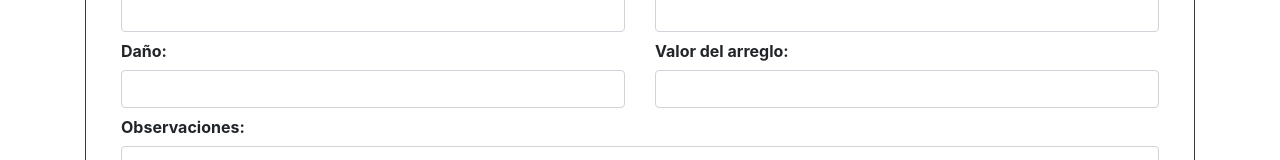
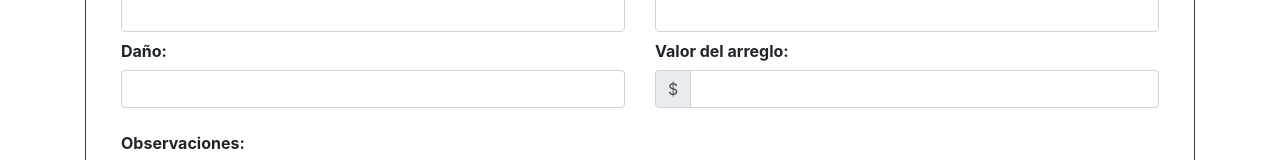
Before and after one commit to DanielParra05/ElectricToolsAngular, an Angular app: page /ordenes/form in a window 1280 px wide. Shown: the part 583-743 px from the top of the page. Built offline with nearby package versions, Linux system fonts and the light colour scheme; no server answers; a web font is replaced by a local one.

Commit message:
Cambio mensajes en pop up

```diff
--- a/src/app/clientes/clientes.component.ts
+++ b/src/app/clientes/clientes.component.ts
@@ -59,7 +59,7 @@ export class ClientesComponent implements OnInit {
             this.clientes = this.clientes.filter(cli => cli !== cliente));
         swalWithBootstrapButtons.fire(
           'Eliminado!',
-          'El cliente ha sido eliminado.',
+          'El cliente '+cliente.nombre+' '+cliente.apellido+' ha sido eliminado.',
           'success'
         );
       }
--- a/src/app/clientes/form.component.ts
+++ b/src/app/clientes/form.component.ts
@@ -36,7 +36,7 @@ export class FormComponent implements OnInit {
     this.clienteService.create(this.cliente).subscribe(
       cliente => {
         this.router.navigate(['/clientes']);
-        swal.fire('Cliente guardado', 'El cliente' + cliente.nombre + ' ha sido creado con exito!', 'success');
+        swal.fire('Cliente guardado', 'El cliente ' + cliente.nombre + ' ha sido creado con exito!', 'success');
       }
     );
   }
@@ -45,7 +45,8 @@ export class FormComponent implements OnInit {
     this.clienteService.update(this.cliente).subscribe(
       json => {
         this.router.navigate(['/clientes']);
-        swal.fire('Cliente actualizado',  `${json.mensaje}: ${json.cliente.nombre}`, 'success');
+       // swal.fire('Cliente actualizado',  `${json.mensaje}: ${json.cliente.nombre}`, 'success');
+       swal.fire('Cliente actualizado',  'Cliente '+this.cliente.nombre+' '+ this.cliente.apellido+' actualizado correctamente!', 'success');
       });
   }
 
--- a/src/app/ordenes/forms.component.html
+++ b/src/app/ordenes/forms.component.html
@@ -83,16 +83,19 @@
           <div class="row">
             <div class="col-sm">
               <label for="danio" style="font-weight: bold;" class="col-form-label">Daño:</label>
-
               <input [(ngModel)]="orden.problemaReportado" type="text" class="form-control" name="danio" required
                 #problemaReportado="ngModel">
             </div>
             <div class="col-sm">
               <label for="valor" style="font-weight: bold;" class="col-form-label">Valor del
                 arreglo:</label>
-
-              <input type="number" [(ngModel)]="orden.valorArreglo" class="form-control" name="valor" required
-                #valorArreglo="ngModel">
+              <div class="input-group mb-3">
+                <div class="input-group-prepend">
+                  <span class="input-group-text" id="basic-addon1">$</span>
+                </div>
+                <input type="number" class="form-control" name="valorArreglo" required
+                  #valorArreglo="ngModel" [(ngModel)]="orden.valorArreglo">
+              </div>
             </div>
           </div>
           <div class="form-group">
--- a/src/app/ordenes/forms.component.ts
+++ b/src/app/ordenes/forms.component.ts
@@ -23,7 +23,7 @@ export class FormsComponent implements OnInit, AfterViewInit {
   }
 
   constructor(private clienteService: ClienteService, private ordenService: OrdenService,
-              private router: Router, private activatedRoute: ActivatedRoute) {
+    private router: Router, private activatedRoute: ActivatedRoute) {
   }
 
   ngOnInit() {
@@ -31,7 +31,7 @@ export class FormsComponent implements OnInit, AfterViewInit {
       clientes => {
         this.listClientes = clientes;
       }
-      );
+    );
     this.cargarOrden();
   }
 
@@ -50,8 +50,8 @@ export class FormsComponent implements OnInit, AfterViewInit {
     this.ordenService.create(this.orden).subscribe(
       orden => {
         this.router.navigate(['/ordenes']);
-        swal.fire('Orden guardada', 'La orden' + orden.id + 'con cliente'
-          + orden.cliente.nombre + ' ha sido creado con exito!', 'success');
+        swal.fire('Orden guardada', 'La orden ' + orden.id + ' para el cliente '
+          + orden.cliente.nombre + ' ' + orden.cliente.apellido + ' ha sido creada con exito!', 'success');
       }
     );
   }
@@ -61,13 +61,13 @@ export class FormsComponent implements OnInit, AfterViewInit {
     this.ordenService.update(this.orden).subscribe(
       json => {
         this.router.navigate(['/ordenes']);
-        swal.fire('Orden actualizada', `${json.mensaje}: ${json.orden.id_orden}`, 'success');
+        swal.fire('Orden actualizada', `Orden ${json.orden.id} actualizada exitosamente`, 'success');
       });
   }
 
   compararCliente(obj1: Cliente, obj2: Cliente): boolean {
     if (obj1 === undefined && obj2 === undefined) {
-        return true;
+      return true;
     }
     return obj1 === undefined || obj2 === undefined || obj1 === null || obj2 === null ? false : obj1.id === obj2.id;
   }
--- a/src/app/ordenes/orden.component.html
+++ b/src/app/ordenes/orden.component.html
@@ -32,8 +32,8 @@
         <button class="btn btn-primary btn-lg" type="button" [routerLink]="['/ordenes/form']">Nueva Orden</button>
       </div>
       <div class="input-group mb-3">
-        <input type="text" [(ngModel)]="campoBusqueda"
-          class="form-control" placeholder="(Nombre, C&#233;dula o N&#186; de Orden)" aria-label="Recipient's username"
+        <input type="text" [(ngModel)]="campoBusqueda" class="form-control"
+          placeholder="(Nombre, C&#233;dula o N&#186; de Orden)" aria-label="Recipient's username"
           aria-describedby="basic-addon2">
         <div class="input-group-append">
           <button class="btn btn-outline-success" (click)='filtrarOrden()' type="button">Buscar</button>
@@ -107,15 +107,25 @@
         <div class="form-group col-sm">
           <label for="valorArreglo" style="font-weight: bold;" class="col-form-label">Valor del arreglo:</label>
           <div class="col-sm-6"></div>
-          <input [(ngModel)]="ordenSalida.valorArreglo" type="number" class="form-control" name="valorArreglo"
-            #valorArreglo="ngModel">
+          <div class="input-group mb-3">
+            <div class="input-group-prepend">
+              <span class="input-group-text" id="basic-addon1">$</span>
+            </div>
+            <input type="number" class="form-control" aria-describedby="basic-addon1" name="valorArreglo"
+              #valorArreglo="ngModel" [(ngModel)]="ordenSalida.valorArreglo">
+          </div>
         </div>
         <div class="form-group col-sm">
           <label for="valorRepuestos" style="font-weight: bold;" class="col-form-label">Valor de los repuestos
             usados:</label>
           <div class="col-sm-6"></div>
-          <input [(ngModel)]="ordenSalida.valorRepuestos" type="number" class="form-control" name="valorRepuestos"
-            #valorRepuestos="ngModel">
+          <div class="input-group mb-3">
+            <div class="input-group-prepend">
+              <span class="input-group-text" id="basic-addon1">$</span>
+            </div>
+            <input type="number" class="form-control" aria-describedby="basic-addon1" name="valorRepuestos"
+              #valorRepuestos="ngModel" [(ngModel)]="ordenSalida.valorRepuestos">
+          </div>
         </div>
         <div class="form-group col-sm">
           <label for="marca" style="font-weight: bold;" class="col-form-label">Fecha de salida:</label>
--- a/src/app/ordenes/orden.component.ts
+++ b/src/app/ordenes/orden.component.ts
@@ -137,7 +137,7 @@ export class OrdenComponent implements OnInit {
     });
     swalWithBootstrapButtons.fire({
       title: 'Estas seguro?',
-      text: `¿Desea eliminar la orden ${orden.nombreArticulo}?`,
+      text: `¿Desea eliminar la orden ${orden.id}?`,
       type: 'warning',
       showCancelButton: true,
       confirmButtonText: 'Si, eliminar!',
@@ -150,7 +150,7 @@ export class OrdenComponent implements OnInit {
             this.ordenes = this.ordenes.filter(cli => cli !== orden));
         swalWithBootstrapButtons.fire(
           'Eliminado!',
-          'El cliente ha sido eliminado.',
+          `La orden ${orden.id} ha sido eliminada.`,
           'success'
         );
       }
```
